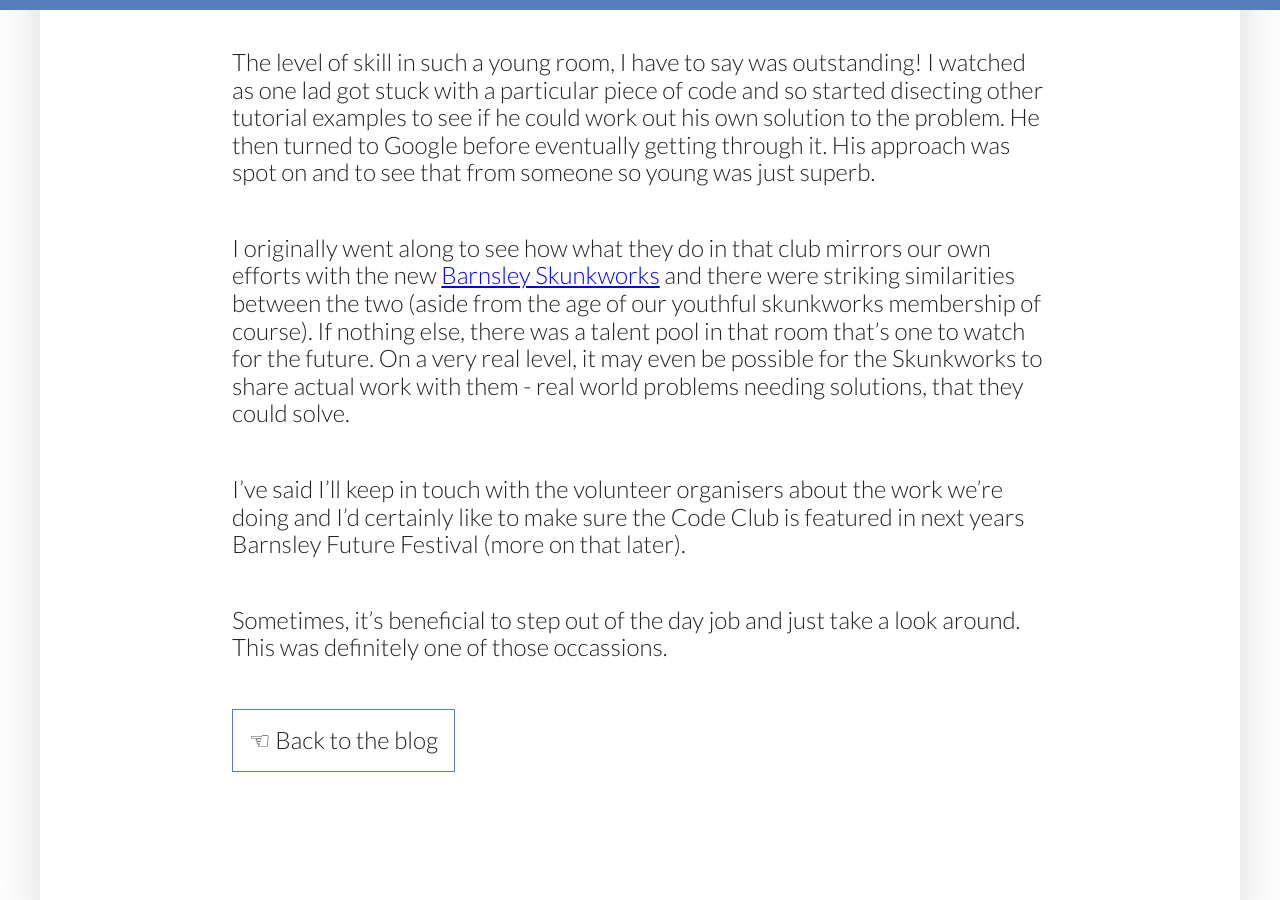
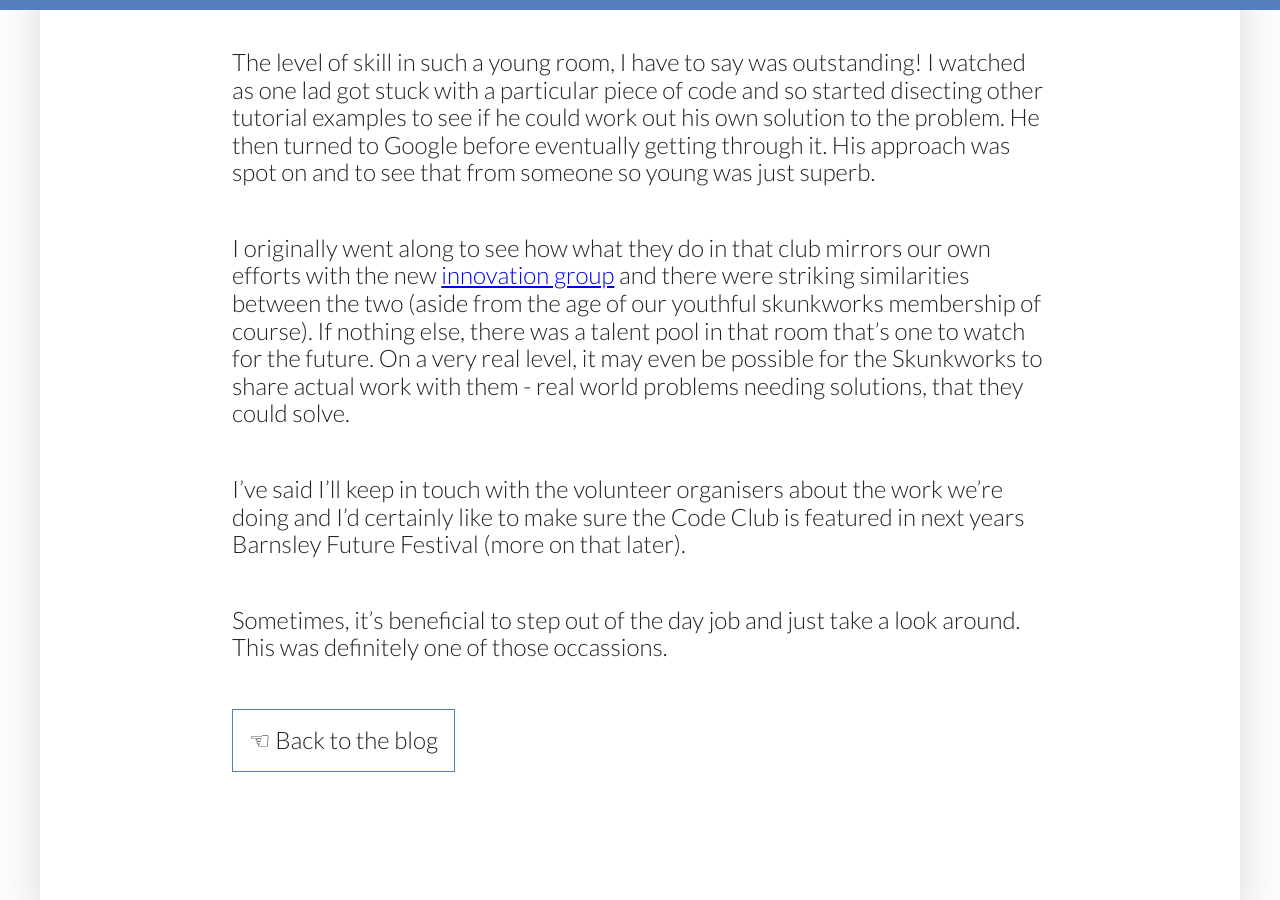
Before and after one commit to kingstonrichard/kingstonrichard.uk, a Jekyll site: the page built from _posts/2018-06-13-code-club-at-barnsley-library.markdown, in a window 1280 px wide and 900 px high, scrolled down 850 px. Built offline with Jekyll 4.4.1, drawn with Linux system fonts in a browser that asks for light colours; nearby versions of some CDN libraries.

Commit message:
Fixed broken link in post

```diff
--- a/_posts/2018-06-13-code-club-at-barnsley-library.markdown
+++ b/_posts/2018-06-13-code-club-at-barnsley-library.markdown
@@ -14,7 +14,7 @@
 
 The level of skill in such a young room, I have to say was outstanding! I watched as one lad got stuck with a particular piece of code and so started disecting other tutorial examples to see if he could work out his own solution to the problem. He then turned to Google before eventually getting through it. His approach was spot on and to see that from someone so young was just superb.
 
-I originally went along to see how what they do in that club mirrors our own efforts with the new [Barnsley Skunkworks](../the-barnsley-skunkworks) and there were striking similarities between the two (aside from the age of our youthful skunkworks membership of course). If nothing else, there was a talent pool in that room that's one to watch for the future. On a very real level, it may even be possible for the Skunkworks to share actual work with them - real world problems needing solutions, that they could solve.
+I originally went along to see how what they do in that club mirrors our own efforts with the new [innovation group](../the-barnsley-innovation-group) and there were striking similarities between the two (aside from the age of our youthful skunkworks membership of course). If nothing else, there was a talent pool in that room that's one to watch for the future. On a very real level, it may even be possible for the Skunkworks to share actual work with them - real world problems needing solutions, that they could solve.
 
 I've said I'll keep in touch with the volunteer organisers about the work we're doing and I'd certainly like to make sure the Code Club is featured in next years Barnsley Future Festival (more on that later).
 
```
